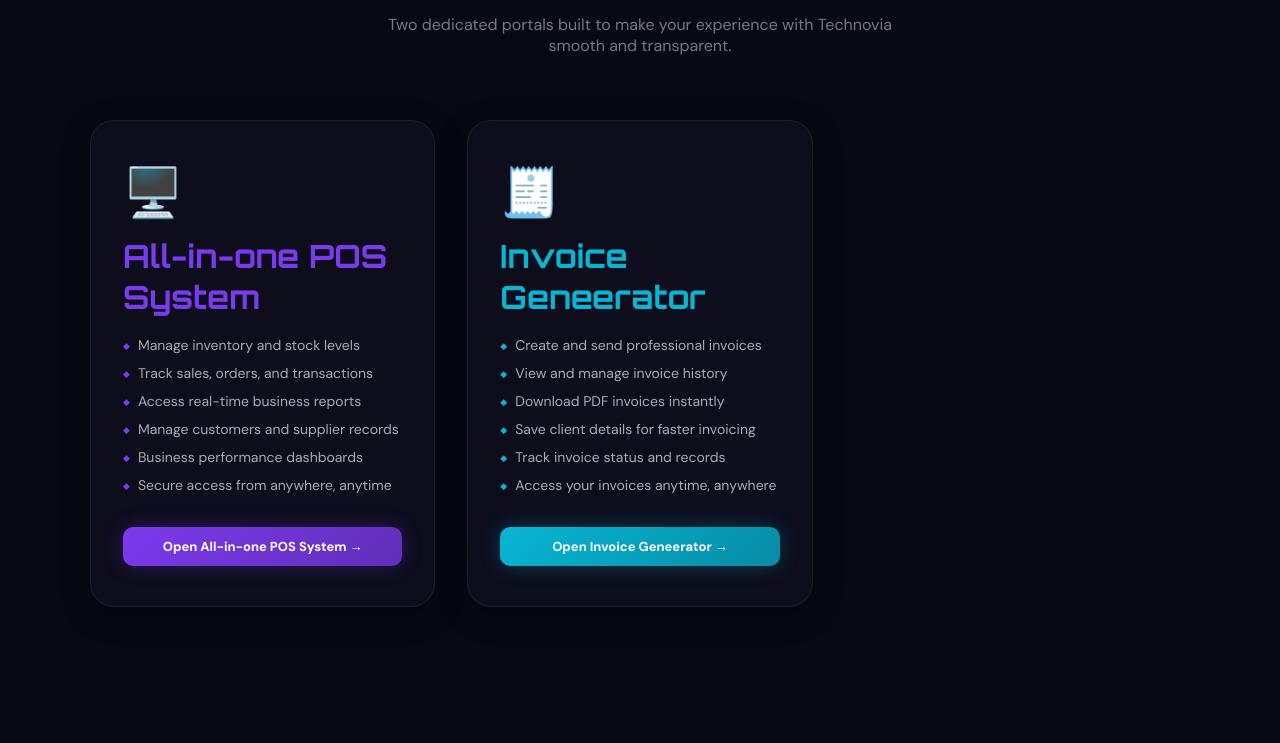
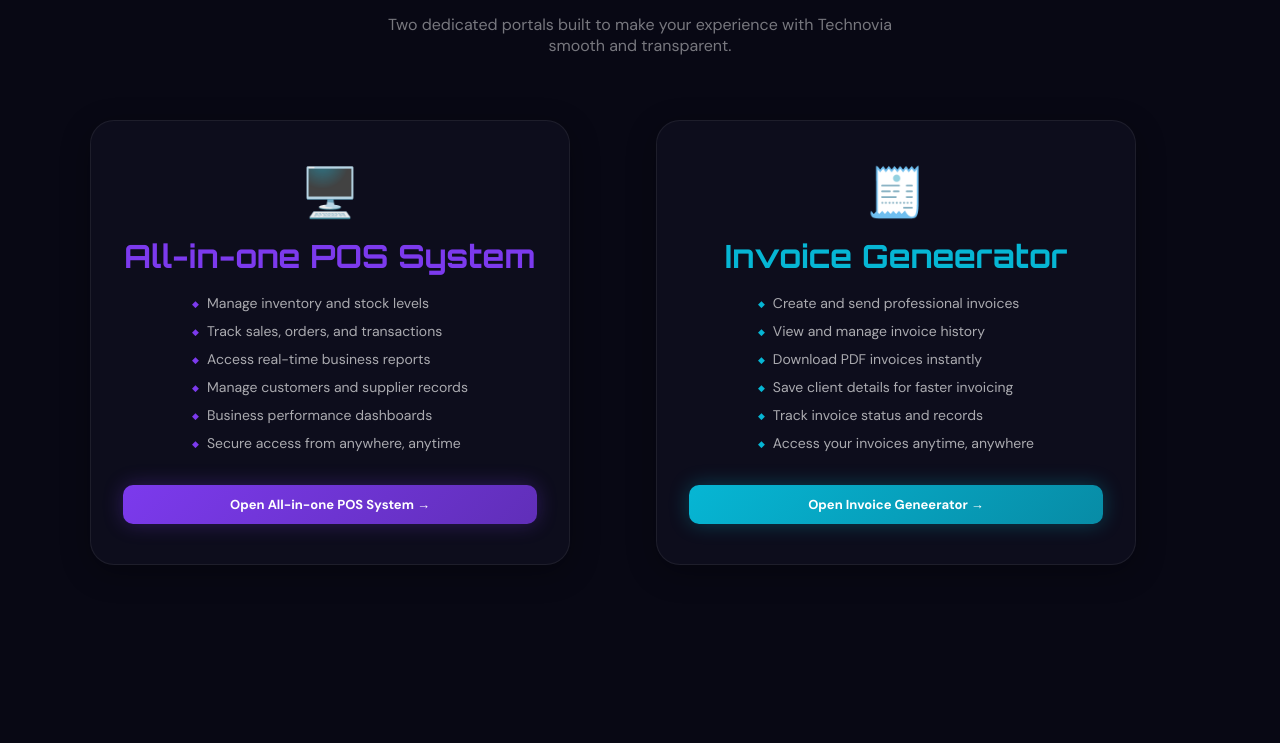
Before and after one commit to KrishanHimesh/Technovia, a React (Vite) app: page /apps in a window 1280 px wide. Shown: the part 760-1503 px from the top of the page. Built offline with nearby package versions, Linux system fonts and the light colour scheme.

Commit message:
init commit - 150626_v3

```diff
--- a/src/index.css
+++ b/src/index.css
@@ -384,7 +384,9 @@
    HOME SERVICES GRID
 ───────────────────────────────────────────────────────────────────────────── */
 .services-section { padding: 100px 5%; background: var(--bg); }
-.services-grid { max-width: 1100px; margin: 0 auto; display: grid; grid-template-columns: repeat(3,1fr); gap: 28px; }
+.services-grid { max-width: 1100px; margin: 0 auto; display: grid; grid-template-columns: repeat(3,1fr); gap: 28px; justify-content: center; }
+.services-grid-apps { max-width: 1100px; margin: 0 auto; display: grid; grid-template-columns: repeat(auto-fit, minmax(300px, 1fr)); gap: 28px; justify-content: center; }
+
 
 .service-card { border-radius: 24px; overflow: hidden; background: var(--bg-card); border: 1px solid rgba(255,255,255,0.07); box-shadow: 0 8px 30px rgba(0,0,0,0.3); cursor: pointer; display: flex; flex-direction: column; opacity: 0; transform: translateY(50px) scale(0.95); transition: opacity 0.4s cubic-bezier(0.16,1,0.3,1), transform 0.4s cubic-bezier(0.16,1,0.3,1), background 0.4s, border-color 0.4s, box-shadow 0.4s; }
 .service-card.in-view { opacity: 1; transform: translateY(0) scale(1); }
--- a/src/pages/Apps.jsx
+++ b/src/pages/Apps.jsx
@@ -60,6 +60,8 @@
           display: 'flex',
           flexDirection: 'column',
           flex: 1,
+          justifyContent: 'center',
+          alignItems: 'center'
         }}
       >
         <div style={{ fontSize: 48, marginBottom: 12 }}>{app.icon}</div>
@@ -130,7 +132,7 @@
         </div>
 
         <div
-          className="services-grid"
+          className="services-grid-apps"
           style={{ justifyContent: 'center', gap: '2rem', alignItems: 'stretch' }}
         >
           {APPS.map((app, i) => (
```
